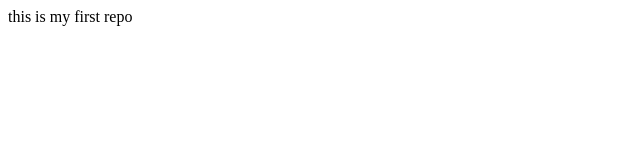
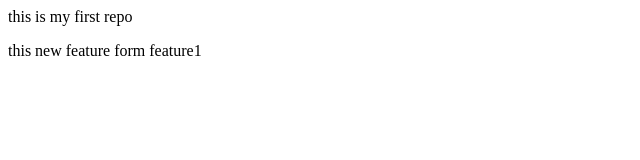
Before and after one commit to imfaisalihsan/firstrepo, a plain HTML site: page index.html in a window 1280 px wide. Shown: the whole page, without its empty margins (0-640 px from the left). Drawn offline with Linux system fonts and the light colour scheme.

Commit message:
feature from frature1

```diff
--- a/index.html
+++ b/index.html
@@ -1 +1,2 @@
 <p>this is my first repo</p>
+<P>this new feature form feature1</P>
```
